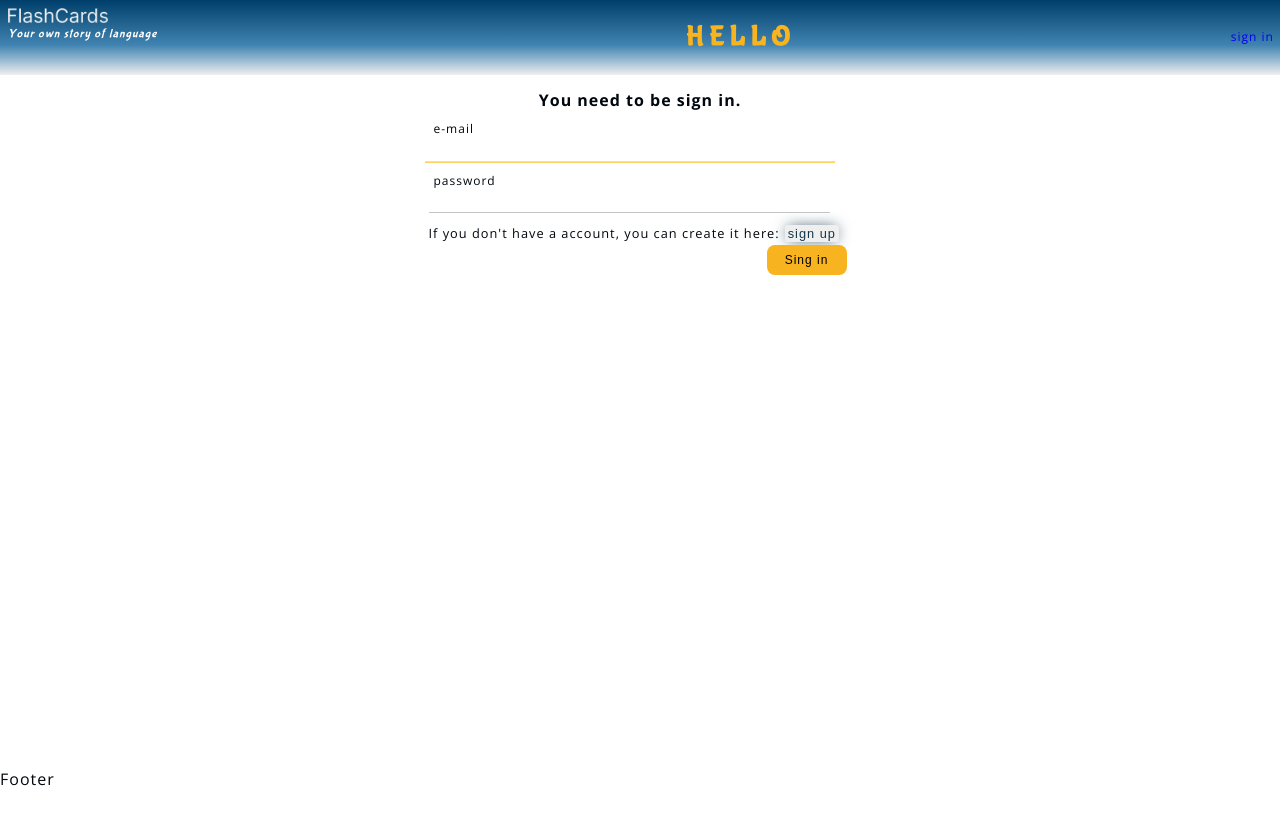
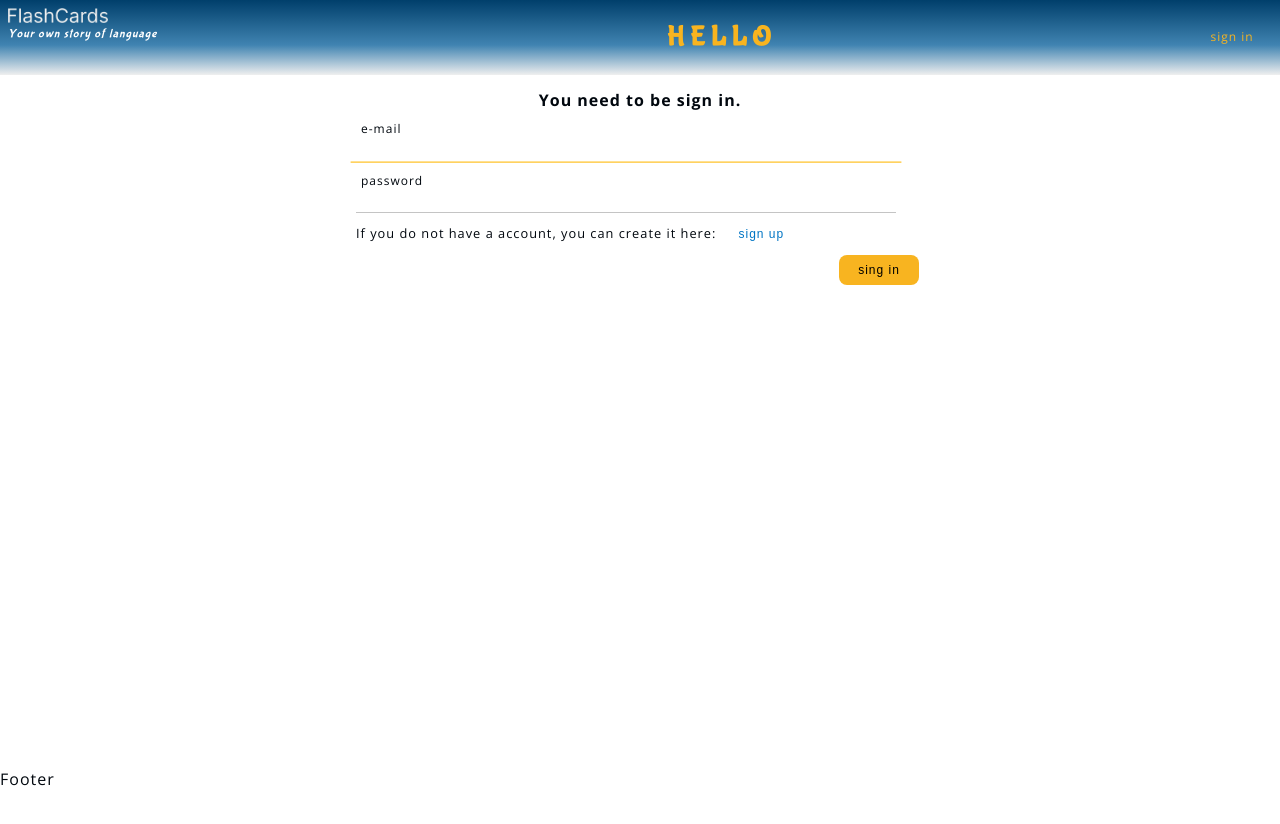
Before and after one commit to michalPastewski/FlashCardApp, a React (Vite) app: page /signin in a window 1280 px wide. Built offline with nearby package versions, Linux system fonts and the light colour scheme.

Commit message:
FCB-41: adjust the buttons to new designs

```diff
--- a/src/components/Button.jsx
+++ b/src/components/Button.jsx
@@ -3,6 +3,7 @@ import './button.style.scss';
 export const Button = ({ label, ...otherProps }) => {
   let buttonStyle = '';
   let buttonSize = '';
+  let display = otherProps.display ? otherProps.display : ''
 
   switch (otherProps.appearance) {
     case 'primary':
@@ -37,7 +38,8 @@ export const Button = ({ label, ...otherProps }) => {
     <button
       className={`button
             ${buttonSize}
-            ${buttonStyle}`}
+            ${buttonStyle}
+            ${display}`}
       {...otherProps}>
       {label}
     </button>
--- a/src/constant/contents.js
+++ b/src/constant/contents.js
@@ -1,7 +1,7 @@
 export const CONTENT = {
   TOP_BAR: {
     WELCOME_HEADER: 'HELLO',
-    WORD_SECTION_HEADER: 'WORDS',
+    WORD_HEADER: 'WORDS',
     LOGO_DESCRIPTION: 'Your own story of language',
   },
   INTRO_CONTENT: {
--- a/src/views/IntroSection.jsx
+++ b/src/views/IntroSection.jsx
@@ -24,10 +24,10 @@ export const Intro = () => {
           </p>
         </section>
         <section className="intro__buttons">
-          <NavLink to="/signup" className="button">
+          <NavLink to="/signup" className="button normal-button secondary-button">
             SIGN UP
           </NavLink>
-          <NavLink to="/signin" className="button">
+          <NavLink to="/signin" className="button normal-button submit-button">
             SIGN IN
           </NavLink>
         </section>
--- a/src/views/introSection.style.scss
+++ b/src/views/introSection.style.scss
@@ -1,4 +1,4 @@
-.intro{
+.intro {
    &__content {
       margin-top: var(--g-extra-large);
    }
@@ -15,8 +15,6 @@
    }
 
    &__description {
-      margin-bottom: var(--g-extra-large);
-
       display: grid;
       grid-template-columns: repeat(4, 1fr);
       grid-template-rows: auto;
@@ -45,4 +43,15 @@
         }
       }
    }
+
+   &__buttons {
+      margin-top: var(--g-extra-large);
+      padding-top: var(--g-extra-large);
+      display: flex;
+      gap: var(--g-extra-large);
+
+      max-width: fit-content;
+      margin-left: auto;
+      margin-right: auto;
+   }
 }
--- a/src/views/loginSection/SignIn.jsx
+++ b/src/views/loginSection/SignIn.jsx
@@ -50,17 +50,17 @@ export const SignIn = ({ handelSignUpButton }) => {
           required
         />
         <div className="login__section--info">
-          <p>
-            If you don't have a account, you can create it here:
-            <button
-              className="login__section--button"
-              type="button"
+          <p className="login__section--description">
+            If you do not have a account, you can create it here:
+            <Button
+              label="sign up"
+              appearance="secondary"
               onClick={() => handelSignUpButton(false)}>
               sign up
-            </button>
+            </Button>
           </p>
           <div className="login__section--submit">
-            <Button label="Sing in" appearance="submit" type="submit" />
+            <Button label="sing in" appearance="submit" type="submit" />
           </div>
           {/* <InfoBox style="warning" /> */}
         </div>
--- a/src/views/loginSection/loginSection.style.scss
+++ b/src/views/loginSection/loginSection.style.scss
@@ -1,7 +1,7 @@
 @use '../../constant/variables' as *;
 
 .login__section {
-   width: min(455px, 93vw);
+   width: min(600px, 93vw);
    padding: $g-extra-large;
    background-color: $base-color;
    border-radius: $border-radius;
@@ -11,12 +11,18 @@
    }
 
    &--info {
-      margin-top: $g-large;
+      margin-top: var(--g-small);
       display: flex;
       flex-direction: column;
 
       align-items: flex-start;
       font-size: $f-small;
+   }
+
+   &--description {
+      display: flex;
+     justify-content: center;
+     align-items: center;
    }
 
    &--button {
--- a/src/views/topBar/TopBar.jsx
+++ b/src/views/topBar/TopBar.jsx
@@ -8,6 +8,7 @@ import './topBar.style.scss';
 
 export const TopBar = () => {
   const { session } = useAuth();
+  console.log(session);
 
   return (
     <section className="top__bar">
@@ -17,7 +18,7 @@ export const TopBar = () => {
       {session ? (
         <TopNav />
       ) : (
-        <NavLink to="/signin" className="button revers-button">
+        <NavLink to="/signin" className="top__bar__button button normal-button primary-button">
           sign in
         </NavLink>
       )}
--- a/src/views/topBar/TopBarHeader.jsx
+++ b/src/views/topBar/TopBarHeader.jsx
@@ -3,12 +3,12 @@ import { useAuth } from '../../contexts/AuthProvider';
 import './topBar.style.scss';
 
 export const TopBarHeader = () => {
-  const {TOP_BAR} = CONTENT
-  const { currentUser } = useAuth;
+  const { TOP_BAR } = CONTENT;
+  const { session } = useAuth();
 
   return (
     <div className="top__bar--header">
-      <h1>{currentUser ? TOP_BAR.WORD_SECTION_HEADER : TOP_BAR.WELCOME_HEADER}</h1>
+      <h1>{session ? TOP_BAR.WORD_HEADER : TOP_BAR.WELCOME_HEADER}</h1>
     </div>
   );
 };
--- a/src/views/topBar/topBar.style.scss
+++ b/src/views/topBar/topBar.style.scss
@@ -44,6 +44,10 @@
        }
    }
 
+   &__button {
+      margin-right: var(--g-normal);
+   }
+
    &__navigation {
       width: 20vw;
       margin-top: var(--g-medium);
```
